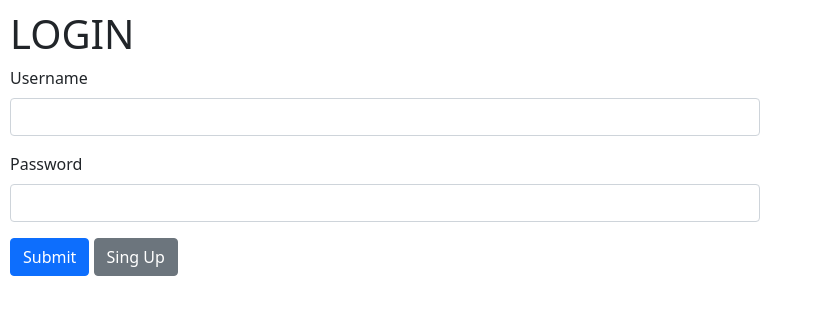
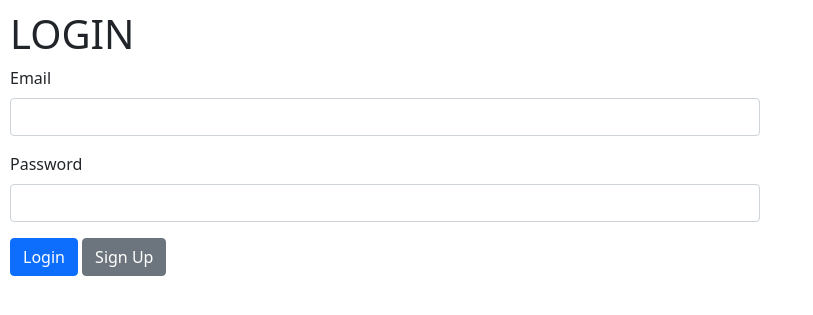
Before and after one commit to arjunycoding/personal-app, a Flask app: page / in a window 1280 px wide. Shown: the top 315 px of the page, without its empty margins (0-813 px from the left). Run offline with Flask 2, Linux system fonts and the light colour scheme.

Commit message:
finishing prject

```diff
--- a/app.py
+++ b/app.py
@@ -1,10 +1,70 @@
+from datetime import date
 from flask import Flask, render_template, request
+from flask_sqlalchemy import SQLAlchemy
 
 app = Flask(__name__)
+
+ENV = 'dev'
+
+if ENV == 'dev':
+    app.debug = True
+    app.config['SQLALCHEMY_DATABASE_URI'] = 'postgresql://postgres:a.yuvAc*@localhost/personal-app'
+else:
+    app.debug = False
+    app.config['SQLALCHEMY_DATABASE_URI'] = ''
+
+app.config['SQLALCHEMY_TRACK_MODIFICATIONS'] = False
+
+
+db = SQLAlchemy(app)
+
+class AccountInfo(db.Model):
+    __tablename__ = 'accountInfo'
+    email = db.Column(db.String(200), primary_key=True)
+    password = db.Column(db.String(200))
+    dateOfBirth = db.Column(db.DateTime(200))
+    hobby = db.Column(db.String(200))
+    color = db.Column(db.String(200))
+
+    def __init__(self, email, password, dateOfBirth, hobby, color):
+        self.email = email
+        self.password = password
+        self.dateOfBirth = dateOfBirth
+        self.hobby = hobby
+        self.color = color
 
 @app.route('/')
 def index():
     return render_template('login.html')
 
+@app.route('/signup')
+def signup():
+    return render_template('signUp.html')
+
+@app.route('/login', methods=['POST'])
+def login():
+    email = request.form['email']
+    password = request.form['password']
+    user = AccountInfo.query.filter_by(email=email, password=password).first()
+    if user is None:
+        return render_template('login.html', message="You have entered the wrong username or password")
+    else:
+        return render_template('loggedIn.html', user=user)
+
+@app.route('/createaccount', methods=['POST'])
+def createAccount():
+    email = request.form['email']
+    password = request.form['password']
+    dateOfBirth = request.form['dateOfBirth']
+    hobby = request.form['hobby']
+    color = request.form['color']
+    if email == '' or password == '' or dateOfBirth == '' or color == '' or hobby == '':
+        return render_template('signUp.html', message='Please enter requiered fileds')
+    if db.session.query(AccountInfo).filter(AccountInfo.email == email).count() == 0:
+            data = AccountInfo(email, password, dateOfBirth, hobby, color)
+            db.session.add(data)
+            db.session.commit()
+    return render_template('login.html')
+
 if __name__ == '__main__':
     app.run()
--- a/templates/login.html
+++ b/templates/login.html
@@ -12,17 +12,20 @@
 </head>
 <body>
     <h1>LOGIN</h1>
-    <form>
+    {% if message %}
+    <p class="error">{{ message | safe }}</p>
+    {% endif %}
+    <form action="/login" method="POST">
         <div class="mb-3">
-            <label for="username" class="form-label">Username</label>
-            <input type="text" class="form-control" id="username">
+            <label for="email" class="form-label">Email</label>
+            <input type="text" class="form-control" id="email" name="email">
           </div>
         <div class="mb-3">
           <label for="password" class="form-label">Password</label>
-          <input type="password" class="form-control" id="password">
+          <input type="password" class="form-control" id="password" name="password">
         </div>
-        <button type="submit" class="btn btn-primary">Submit</button>
-        <button type="submit" class="btn btn-secondary">Sing Up</button>
+        <button type="submit" class="btn btn-primary">Login</button>
+        <button type="button" class="btn btn-secondary" onclick='window.location="/signup"'>Sign Up</button>
       </form>
 </body>
 </html>
```
Also changed, not shown: templates/loggedIn.html (+4 -5 lines), templates/signUp.html (+11 -8 lines).
